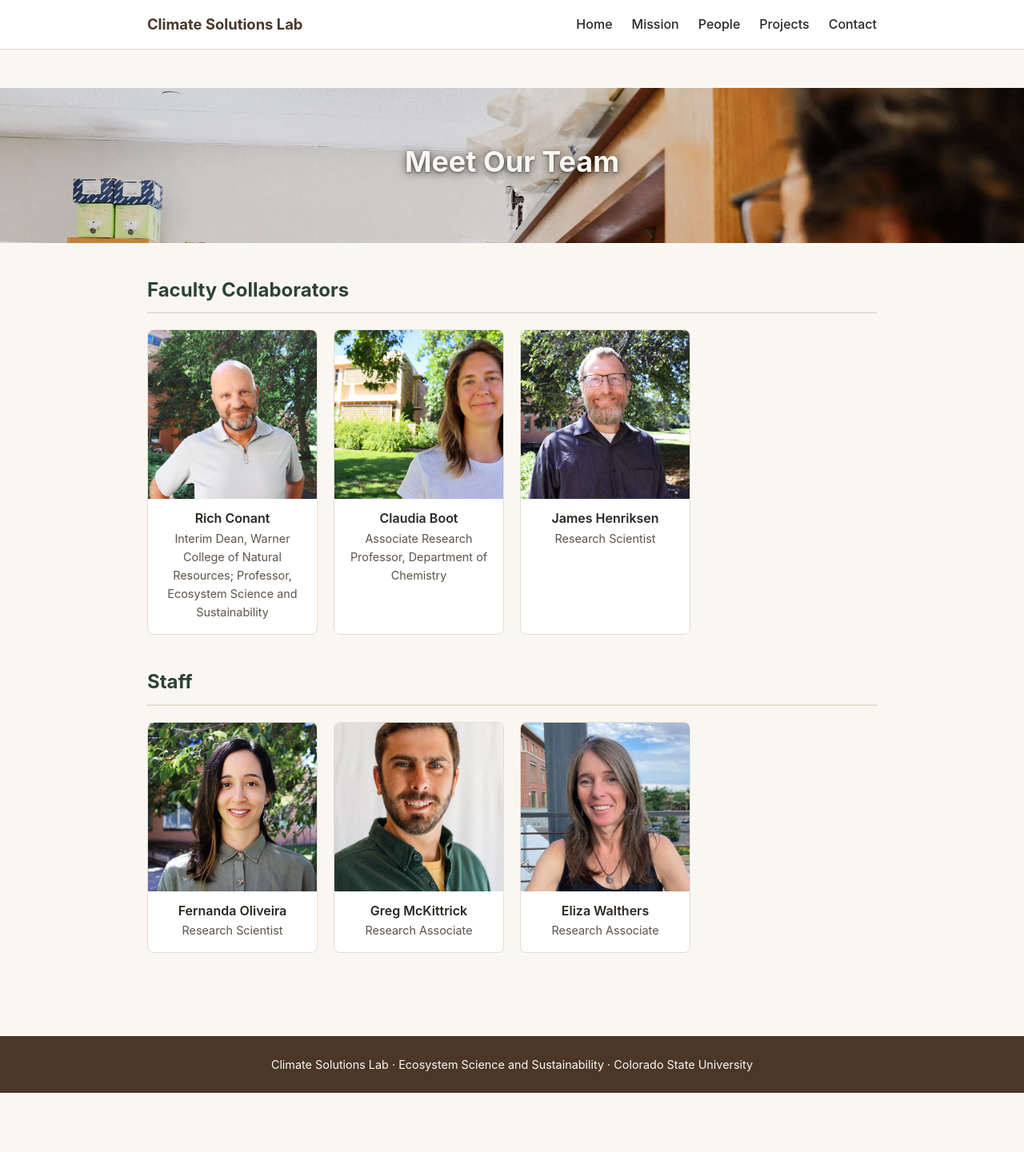
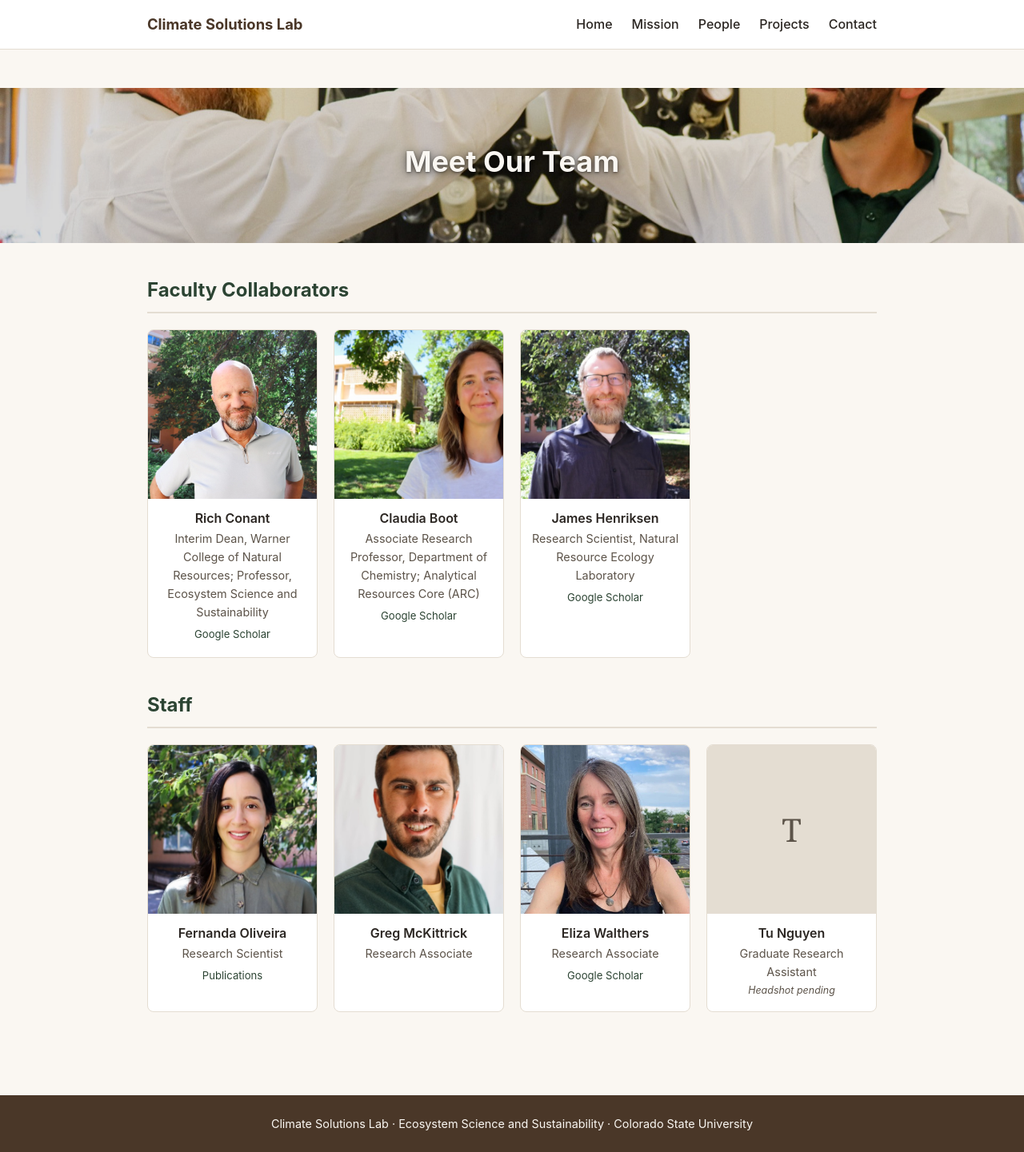
Before and after one commit to conant-csu/conant-csu.github.io, a Jekyll site: the page built from people.md, in a window 1280 px wide. Shown: the whole page at 80% size. Built offline with Jekyll 4.4.1, drawn with Linux system fonts in a browser that asks for light colours; before the commit the page ends 1367 px from its top, so only the background shows below that.

Commit message:
Update People page, add Tu Nguyen, Scholar links, new banner, fix image formats/sizes

```diff
--- a/_data/people.yml
+++ b/_data/people.yml
@@ -3,21 +3,29 @@
     - name: Rich Conant
       role: "Interim Dean, Warner College of Natural Resources; Professor, Ecosystem Science and Sustainability"
       photo: /assets/images/headshots/Rich_Conant.jpg
+      scholar_url: "https://scholar.google.com/citations?user=HKQacK0AAAAJ&hl=en&oi=ao"
     - name: Claudia Boot
-      role: "Associate Research Professor, Department of Chemistry"
+      role: "Associate Research Professor, Department of Chemistry; Analytical Resources Core (ARC)"
       photo: /assets/images/headshots/Claudia_Boot.jpg
+      scholar_url: "https://scholar.google.com/citations?hl=en&user=ogBeXzUAAAAJ"
     - name: James Henriksen
-      role: "Research Scientist"
+      role: "Research Scientist, Natural Resource Ecology Laboratory"
       photo: /assets/images/headshots/James_Henriksen.jpg
+      scholar_url: "https://scholar.google.com/citations?hl=en&user=jExwRwsAAAAJ"
 
 - group: Staff
   members:
     - name: Fernanda Oliveira
       role: "Research Scientist"
       photo: /assets/images/headshots/Fernanda_Oliveira.jpg
+      scholar_url: "https://www.escavador.com/sobre/6441873/fernanda-cristina-caparelli-de-oliveira"
+      scholar_label: "Publications"
     - name: Greg McKittrick
       role: "Research Associate"
       photo: /assets/images/headshots/GregMcKittrick.jpg
     - name: Eliza Walthers
       role: "Research Associate"
-      photo: /assets/images/headshots/eliza.png
+      photo: /assets/images/headshots/eliza.jpg
+      scholar_url: "https://scholar.google.com/citations?hl=en&user=CDFYFXgAAAAJ"
+    - name: Tu Nguyen
+      role: "Graduate Research Assistant"
--- a/assets/css/main.scss
+++ b/assets/css/main.scss
@@ -80,8 +80,11 @@ a:hover { text-decoration: underline; }
 }
 .hero.with-image {
   background-size: cover;
-  background-position: center 25%; /* keep the sky/text zone dominant on horizon-style photos */
+  background-position: center;
   position: relative;
+}
+.hero.with-image.hero-sky {
+  background-position: center 25%; /* keep the sky/text zone dominant on the horizon-style Home photo */
 }
 .hero.with-image::before {
   content: "";
@@ -153,8 +156,8 @@ main h2, main h3 { color: var(--moss-dark); }
   margin-top: 16px;
 }
 .partner-logos img {
-  max-height: 72px;
-  max-width: 180px;
+  max-height: 110px;
+  max-width: 260px;
   object-fit: contain;
 }
 
@@ -189,6 +192,17 @@ main h2, main h3 { color: var(--moss-dark); }
   object-fit: cover;
   display: block;
 }
+.person-photo-pending {
+  width: 100%;
+  aspect-ratio: 1 / 1;
+  display: flex;
+  align-items: center;
+  justify-content: center;
+  background: var(--border);
+  color: var(--ink-soft);
+  font-family: Georgia, serif;
+  font-size: 2.5rem;
+}
 .person-card .person-name {
   font-weight: 600;
   margin-top: 12px;
@@ -197,6 +211,17 @@ main h2, main h3 { color: var(--moss-dark); }
   color: var(--ink-soft);
   font-size: 0.9rem;
   padding: 0 12px;
+}
+.person-card .person-note {
+  color: var(--ink-soft);
+  font-size: 0.78rem;
+  font-style: italic;
+  margin-top: 2px;
+}
+.person-card .person-link {
+  display: inline-block;
+  margin-top: 6px;
+  font-size: 0.82rem;
 }
 .people-list {
   list-style: none;
--- a/people.md
+++ b/people.md
@@ -4,7 +4,8 @@ title: People
 permalink: /people/
 ---
 
-<div class="hero with-image" style="background-image: url('{{ '/assets/images/banners/Team-Laboratory-2.jpg' | relative_url }}');">
+<!-- Banner photo: "Laboratory High Five" — CSL lab photo, edited by Greg -->
+<div class="hero with-image" style="background-image: url('{{ '/assets/images/banners/laboratory-high-five.jpg' | relative_url }}');">
   <div class="wrap">
     <h1>Meet Our Team</h1>
   </div>
@@ -25,16 +26,25 @@ permalink: /people/
   <div class="people-grid">
     {% for m in g.members %}
     <div class="person-card">
+      {% if m.photo %}
       <img src="{{ m.photo | relative_url }}" alt="{{ m.name }}">
+      {% else %}
+      <div class="person-photo-pending" aria-hidden="true">{{ m.name | slice: 0 }}</div>
+      {% endif %}
       <div class="person-name">{{ m.name }}</div>
       <div class="person-role">{{ m.role }}</div>
+      {% if m.photo == nil %}<div class="person-note">Headshot pending</div>{% endif %}
+      {% if m.scholar_url %}<a class="person-link" href="{{ m.scholar_url }}" target="_blank" rel="noopener">{{ m.scholar_label | default: "Google Scholar" }}</a>{% endif %}
     </div>
     {% endfor %}
   </div>
   {% else %}
   <ul class="people-list">
     {% for m in g.members %}
-    <li><strong>{{ m.name }}</strong>{% if m.role %} — {{ m.role }}{% endif %}</li>
+    <li>
+      <strong>{{ m.name }}</strong>{% if m.role %} — {{ m.role }}{% endif %}
+      {% if m.scholar_url %} · <a href="{{ m.scholar_url }}" target="_blank" rel="noopener">{{ m.scholar_label | default: "Google Scholar" }}</a>{% endif %}
+    </li>
     {% endfor %}
   </ul>
   {% endif %}
```
Also changed, not shown: index.md (+1 -1 lines), assets/images/banners/Team-Laboratory-2.jpg (deleted), assets/images/banners/field-cropped.jpg, assets/images/banners/laboratory-high-five.jpg (added), assets/images/headshots/Claudia_Boot.jpg, assets/images/headshots/Fernanda_Oliveira.jpg, assets/images/headshots/GregMcKittrick.jpg, assets/images/headshots/James_Henriksen.jpg, assets/images/headshots/Rich_Conant.jpg, assets/images/headshots/eliza.jpg (added), assets/images/headshots/eliza.png (deleted), assets/images/partners/bezos-earth-fund.png, assets/images/partners/investor-nco.jpg, assets/images/partners/usda.png, 1 more files.
